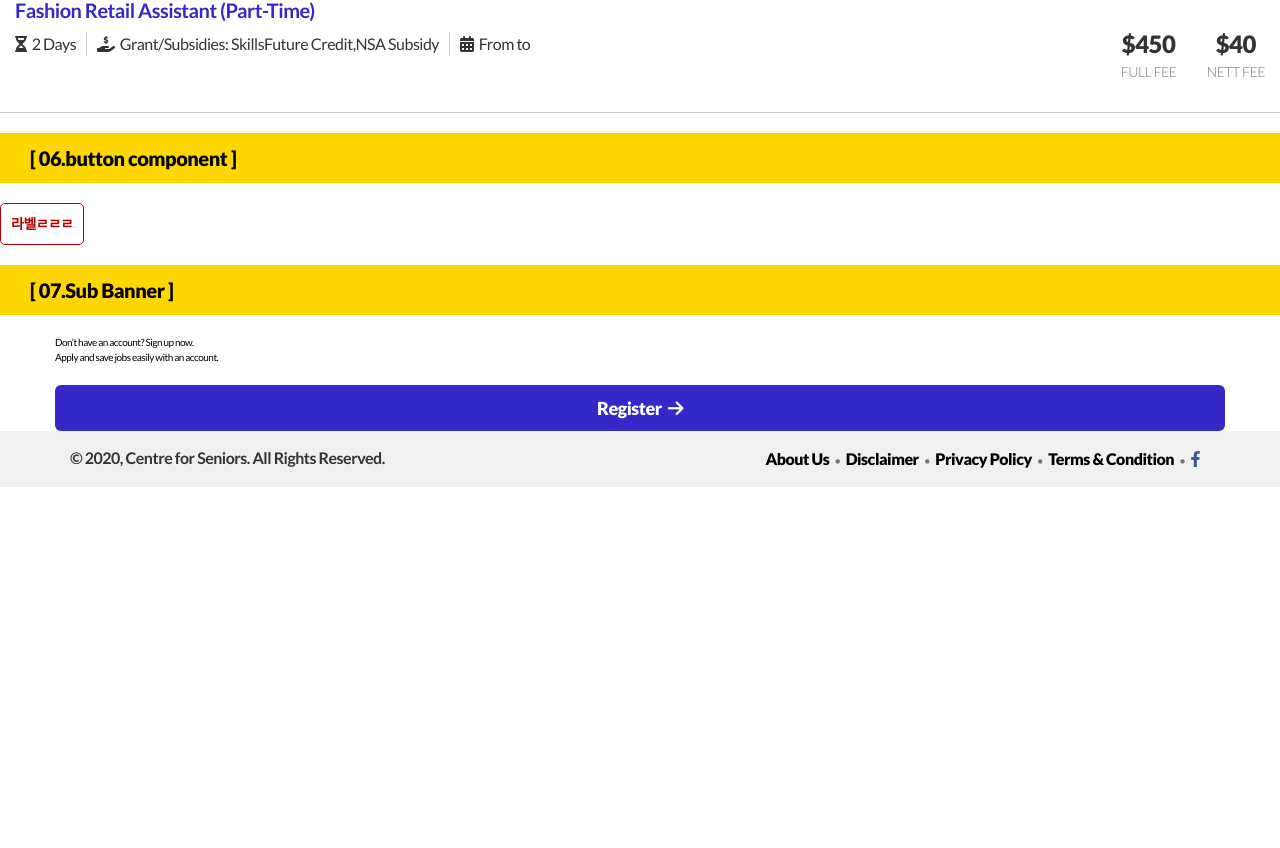
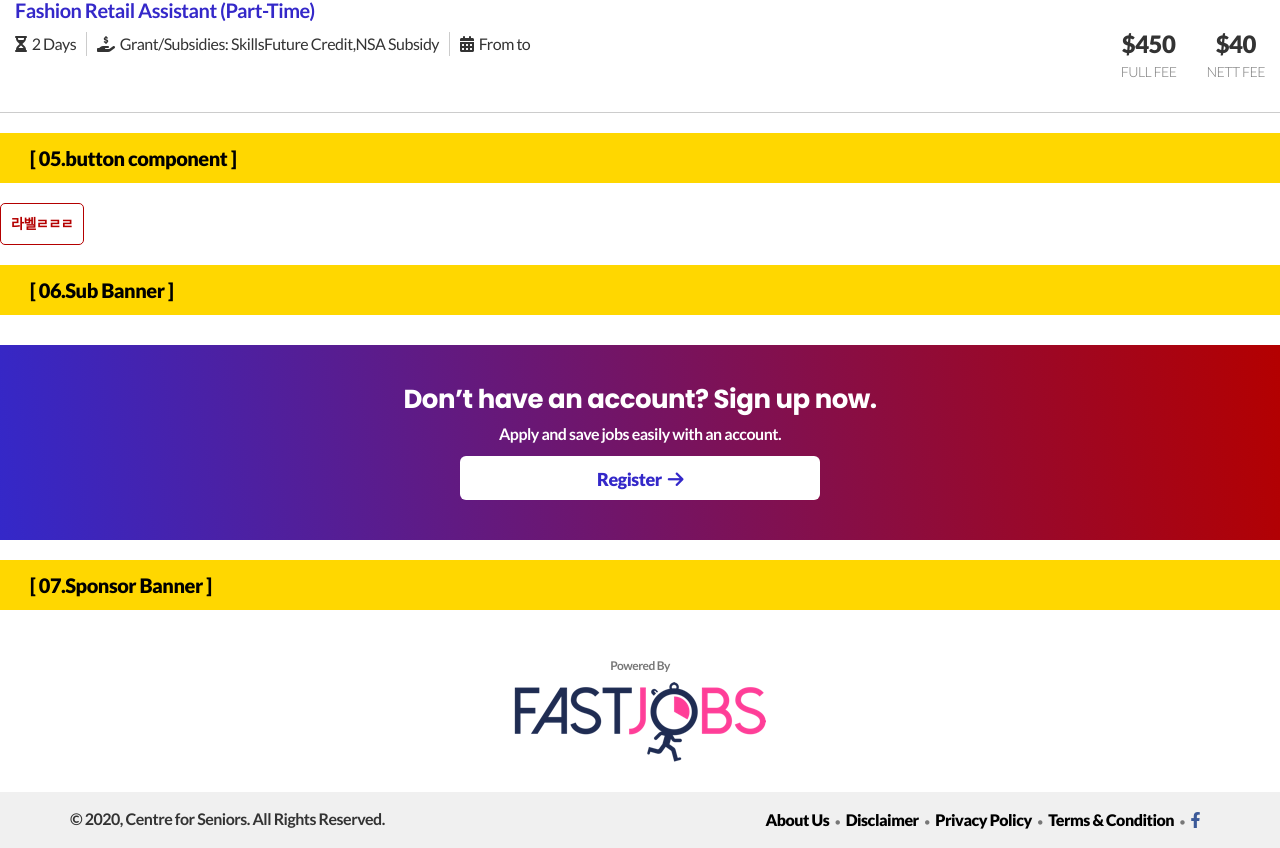
Before and after one commit to phr9000/seniorJob, a React (Create React App) app: page /guide in a window 1280 px wide. Shown: the part 1015-1863 px from the top of the page. Before the commit the page ends 1502 px from the top, so only its background shows below. Built offline with nearby package versions, Linux system fonts and the light colour scheme.

Commit message:
+ SponsorBanner.tsx 완성

```diff
--- a/src/assets/styles/layout/main.scss
+++ b/src/assets/styles/layout/main.scss
@@ -90,6 +90,7 @@ main {
   }
 }
 
+// section common
 .sec_title {
   font-size: 2.6rem;
   font-weight: 600;
@@ -105,6 +106,7 @@ main {
   margin-bottom: 1rem;
 }
 
+// big btn
 .big_btn {
   padding-top: 2rem;
 
@@ -206,22 +208,26 @@ main {
   }
 }
 
-// SubBanner
-.SbuBannerComp {
+
+// SubBanner == In progress by Hong
+.SubBannerComp {
   background-image: linear-gradient(82deg, #3428c9, #b40000 100%);
   min-height: 160px;
+  margin-top: 3rem;
 
   .section_inner {
+    &.sub_banner {
       padding: 2rem 0 4rem;
 
       h2 {
         @include font(2.6rem, 600, #fff, 1.1);
         margin: 2rem 0 1rem;
         font-family: 'Poppins', sans-serif;
+        text-align: center;
       }
 
       p {
-      @include font(1.6rem, 600, #fff, 1.1);
+        @include font(1.6rem, 600, #fff, 1.4);
         text-align: center;
         margin-bottom: 1rem;
       }
@@ -233,7 +239,7 @@ main {
         }
 
         a {
-        width: 360px;
+          width: 36rem;
           height: 4.4rem;
           margin: 0 auto;
           background-color: #fff;
@@ -249,3 +255,28 @@ main {
       }
     }
   }
+}
+
+// Sponsor Banner == In progress by Hong
+.SponsorBannerComp {
+  .section_inner {
+    &.sponsor_banner {
+      padding: 3rem 0;
+
+      p {
+        @include font(1.2rem, 600, #777,);
+        margin-bottom: 1rem;
+        text-align: center;
+      }
+
+      figure {
+        width: auto;
+
+        img {
+          display: block;
+          margin: 0 auto;
+        }
+      }
+    }
+  }
+}
--- a/src/common/ImgDef.js
+++ b/src/common/ImgDef.js
@@ -7,6 +7,7 @@
 /* ++++++ Load image path ++++++ */
 import thumb_01 from "src/assets/imgs/thumb_01.png";
 import needHelp_01 from "src/assets/imgs/need_help01.jpg";
+import logo_fastjobs from "src/assets/imgs/logo_fastjobs.png";
 // ..추가가능
 
 
@@ -14,6 +15,7 @@ import needHelp_01 from "src/assets/imgs/need_help01.jpg";
 const imgs = {
   thumb_01: thumb_01,
   needHelp_01: needHelp_01,
+  logo_fastjobs: logo_fastjobs,
   // ..추가 가능
 
 
--- a/src/components/Guide.tsx
+++ b/src/components/Guide.tsx
@@ -1,15 +1,17 @@
 /* eslint-disable */
 import {Link} from "react-router-dom";
 import React from "react";
-import Button from "src/components/button/Button"
 
 /* Import imgs */
 import imgs from "src/common/ImgDef";
+
 
 /* Import Component */
 import {JobItem} from 'src/components/LatestList';
 import {CoursesItem} from "src/components/AvailCourses";
 import SubBanner from "src/components/banner/SubBanner";
+import Button from "src/components/button/Button"
+import SponsorBanner from "src/components/banner/SponsorBanner";
 
 
 
@@ -113,22 +115,42 @@ const Guide: React.FC = () => {
   return (
     <div style={styelMargin}>
       <div style={{...commonStyle, ...fontSize30}}>[ Guide Page ]</div>
+
+      {/* 00.Section Titile */}
       <div style={{...commonStyle, ...fontSize20}}>[ 00.Section Titile ]</div>
       <SecTitle title="section title"/>
+
+      {/* 01.Section Title Desc */}
       <div style={{...commonStyle, ...fontSize20}}>[ 01.Section Title Desc ]</div>
       <SecTitleDesc desc="section desc"/>
 
-      <div style={{...commonStyle, ...fontSize20}}>[ 03.btn Big ]</div>
+      {/* 02.btn Big*/}
+      <div style={{...commonStyle, ...fontSize20}}>[ 02.btn Big ]</div>
       <BigBtn/>
 
-      <div style={{...commonStyle, ...fontSize20}}>[ 04.Latest List Item ]</div>
+      {/* 03.Latest List Item */}
+      <div style={{...commonStyle, ...fontSize20}}>[ 03.Latest List Item ]</div>
       <JobItem job={someJobData}/>
-      <div style={{...commonStyle, ...fontSize20}}>[ 05.Available Courses List Item ]</div>
+
+      {/* 04.Available Courses List Item */}
+      <div style={{...commonStyle, ...fontSize20}}>[ 04.Available Courses List Item ]</div>
       <CoursesItem courses={someCoursesData}/>
-      <div style={{...commonStyle, ...fontSize20}}>[ 06.button component ]</div>
+
+      {/* 05.button component */}
+      <div style={{...commonStyle, ...fontSize20}}>[ 05.button component ]</div>
       <Button label="라벨ㄹㄹㄹ" color="red"/>
-      <div style={{...commonStyle, ...fontSize20}}>[ 07.Sub Banner ]</div>
-      <SubBanner/>
+
+      {/* 06.Sub Banner */}
+      <div style={{...commonStyle, ...fontSize20}}>[ 06.Sub Banner ]</div>
+      <section className="SubBannerComp">
+        <SubBanner/>
+      </section>
+
+      {/* 07.Sponsor Banner */}
+      <div style={{...commonStyle, ...fontSize20}}>[ 07.Sponsor Banner ]</div>
+      <section className="SponsorBannerComp">
+        <SponsorBanner/>
+      </section>
     </div>
   );
 };
--- a/src/components/banner/SponsorBanner.tsx
+++ b/src/components/banner/SponsorBanner.tsx
@@ -3,3 +3,18 @@ import React from "react";
 
 /* Import imgs */
 import imgs from 'src/common/ImgDef';
+
+
+
+
+const SponsorBanner: React.FC = () => {
+  return (
+    <div className="section_inner sponsor_banner">
+      <p>Powered By</p>
+      <figure>
+        <img src={imgs.logo_fastjobs} alt="logo_fastjobs_logo"/>
+      </figure>
+    </div>
+  );
+}
+export default SponsorBanner;
--- a/src/components/banner/SubBanner.tsx
+++ b/src/components/banner/SubBanner.tsx
@@ -12,7 +12,7 @@ import {BigBtn} from "src/components/Guide";
 
 const SubBanner: React.FC = () => {
   return (
-    <div className="section_inner">
+    <div className="section_inner sub_banner">
       <h2>Don’t have an account? Sign up now.</h2>
       <p>
         Apply and save jobs easily with an account.
--- a/src/pages/Main/MainLayout.tsx
+++ b/src/pages/Main/MainLayout.tsx
@@ -6,6 +6,7 @@ import LatestList from "src/components/LatestList";
 import AvailCourses from "src/components/AvailCourses";
 import NeedHelp from "src/pages/Main/needhelp/NeedHelp";
 import SubBanner from "src/components/banner/SubBanner";
+import SponsorBanner from "src/components/banner/SponsorBanner";
 
 
 
@@ -62,8 +63,11 @@ const MainLayout: React.FC = () => {
       <section className="AvailCoursesComp">
         <AvailCourses/>
       </section>
-      <section className="SbuBannerComp">
+      <section className="SubBannerComp">
         <SubBanner/>
+      </section>
+      <section className="SponsorBannerComp">
+        <SponsorBanner/>
       </section>
     </main>
   );
```
Also changed, not shown: src/assets/imgs/logo_fastjobs.png (added). Lines whose indentation alone changed are shown as unchanged.
